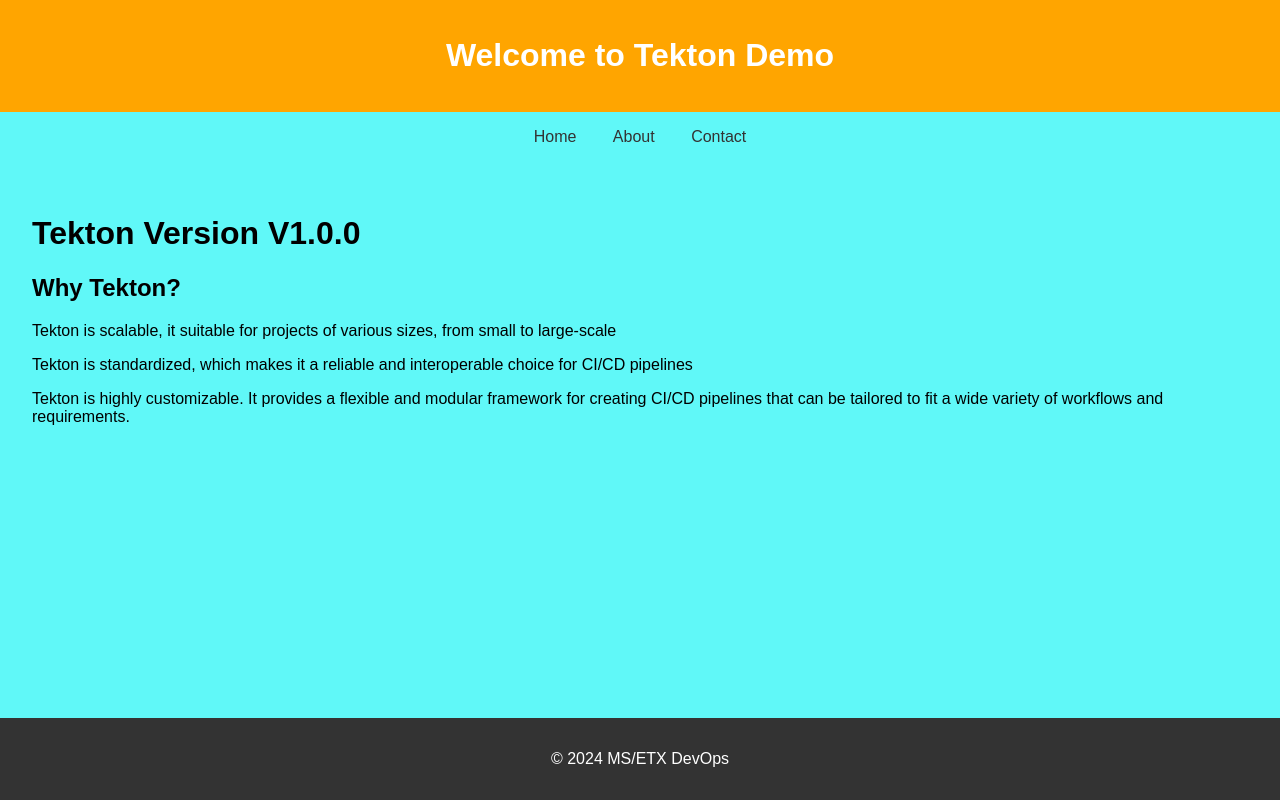
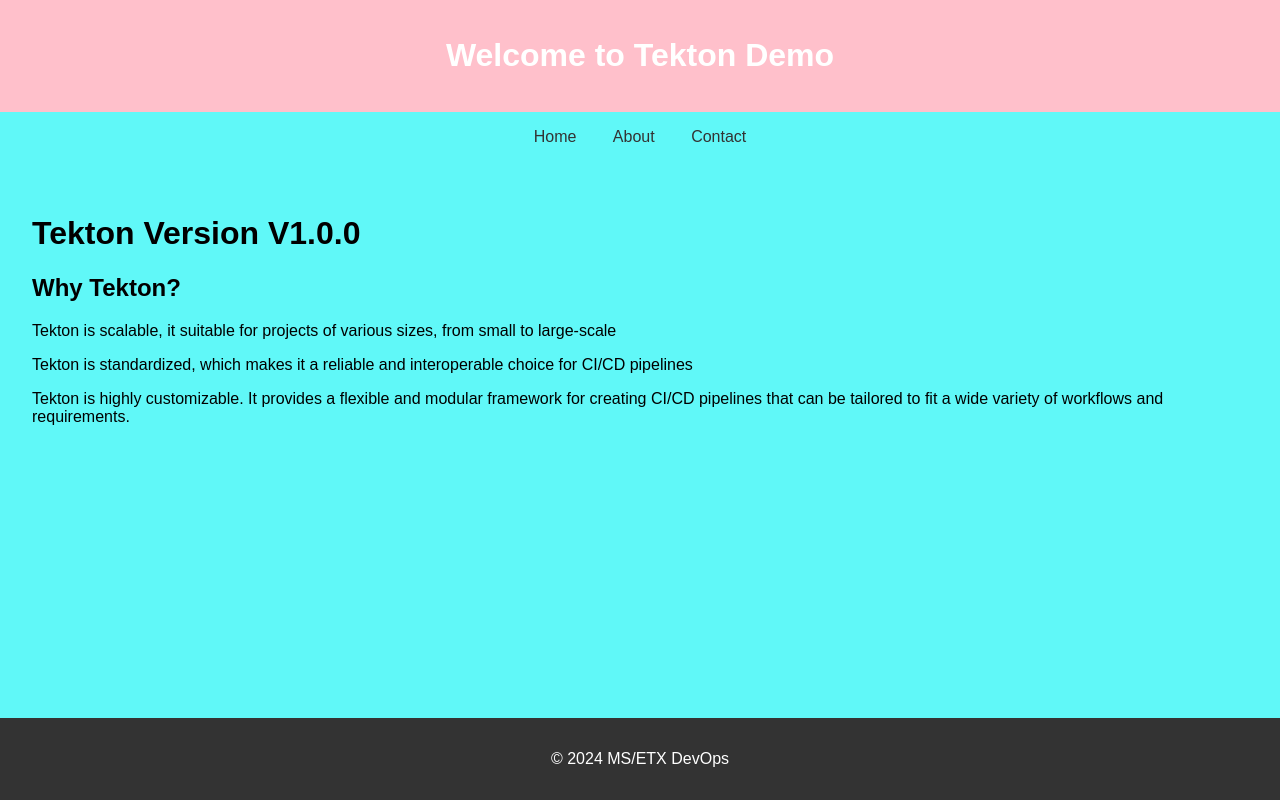
Before and after one commit to SFO2KOR/webapp, a plain HTML site: page index.html in a window 1280 px wide. Drawn offline with Linux system fonts and the light colour scheme.

Commit message:
Update index.html

```diff
--- a/index.html
+++ b/index.html
@@ -12,7 +12,7 @@
          background-color: #60F8F8;
          }
          header {
-         background-color: orange;
+         background-color: pink;
          color: white;
          padding: 1em 0;
          text-align: center;
```
